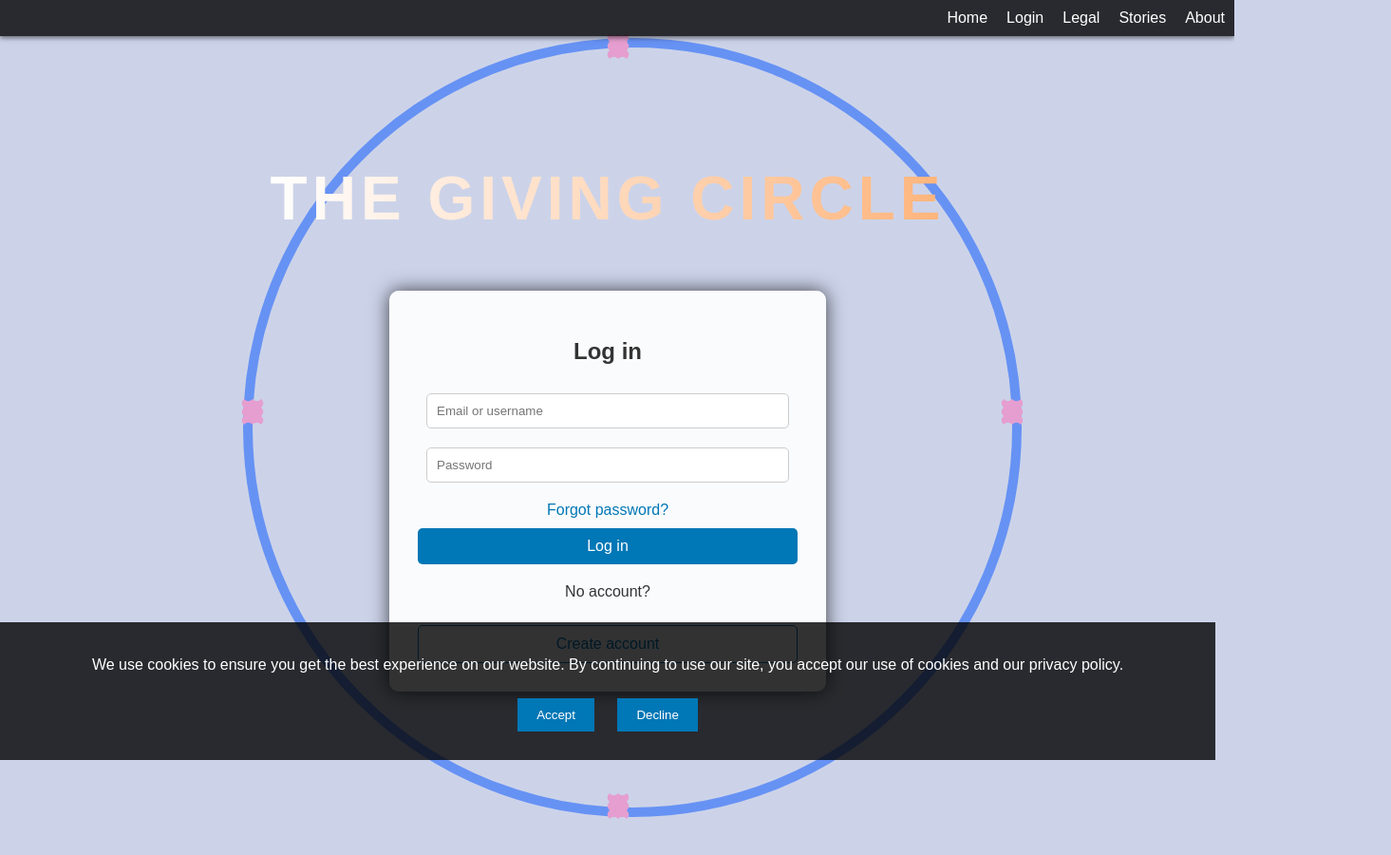
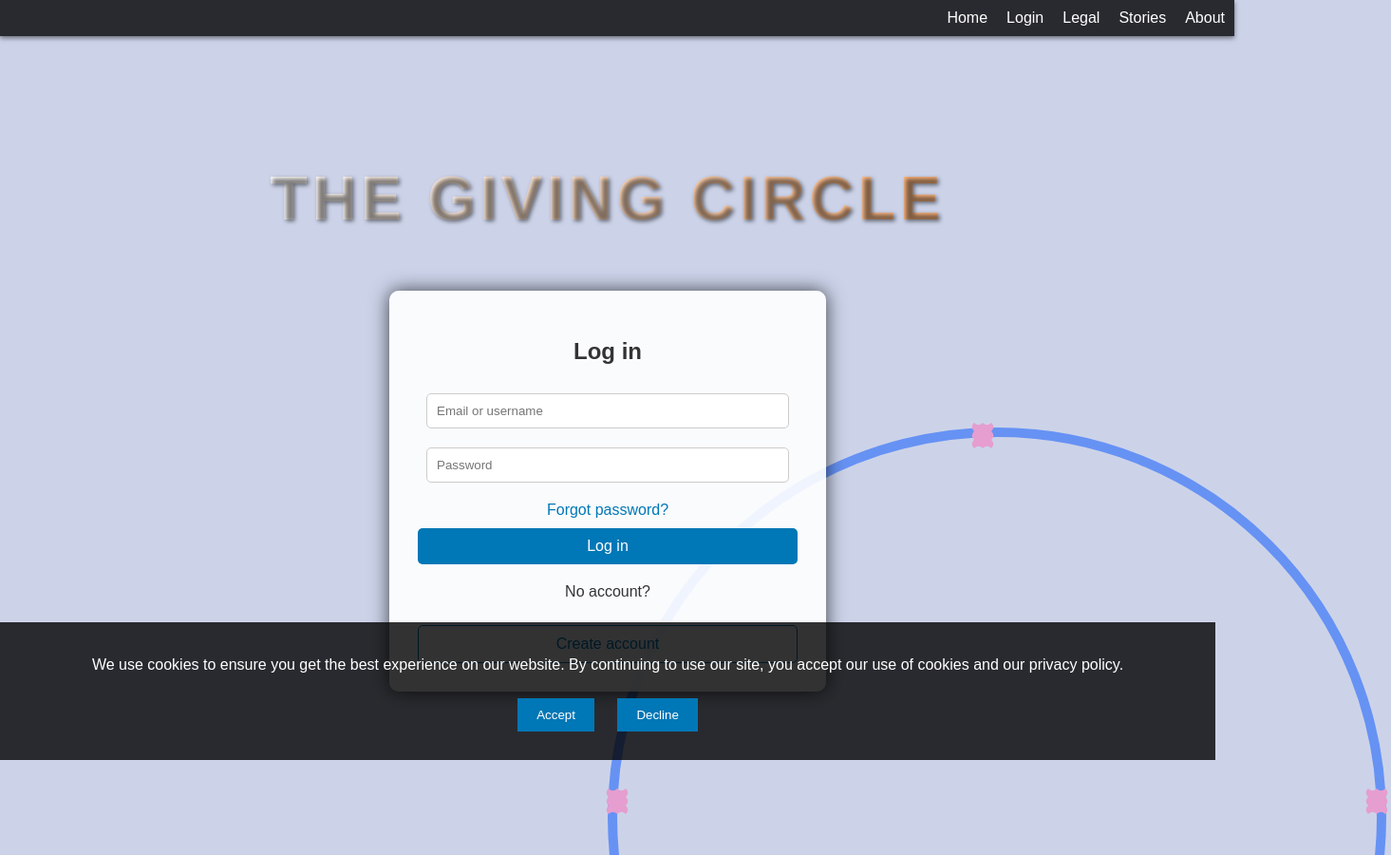
Before and after one commit to hellohello123there/cybertask, a plain HTML site: page login.html in a window 1280 px wide. Shown: the top 900 px of the page at 95% size, 1465 px wide, since content can reach past the window. Drawn offline with Linux system fonts and the light colour scheme.

Commit message:
modified:   login.html

```diff
--- a/login.html
+++ b/login.html
@@ -30,8 +30,8 @@
             animation: rotate 10s linear infinite, fadeIn 2s ease-in-out;
             z-index: 1;
             opacity: 0.5;
-
-            left: 20%;
+            top: 50%;
+            left: 50%;
             transform: translate(-50%, -50%);
         }
 
@@ -67,7 +67,7 @@
             background-clip: text;
             -webkit-background-clip: text;
             -webkit-text-fill-color: transparent;
-
+            text-shadow: 2px 2px 4px rgba(0, 0, 0, 0.5);
             z-index: 2;
         }
 
```
